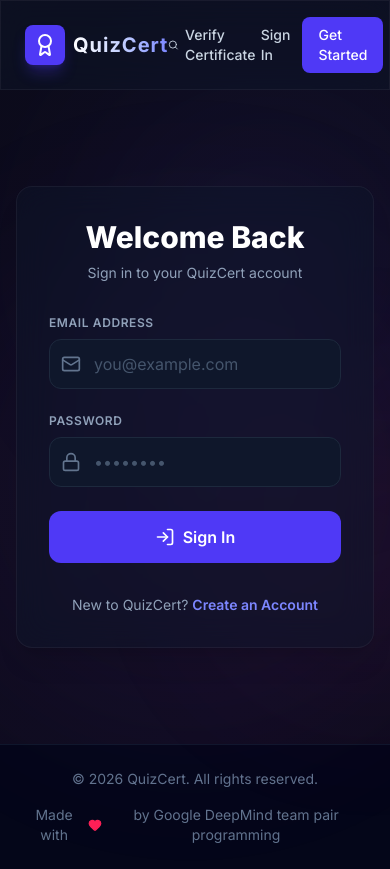
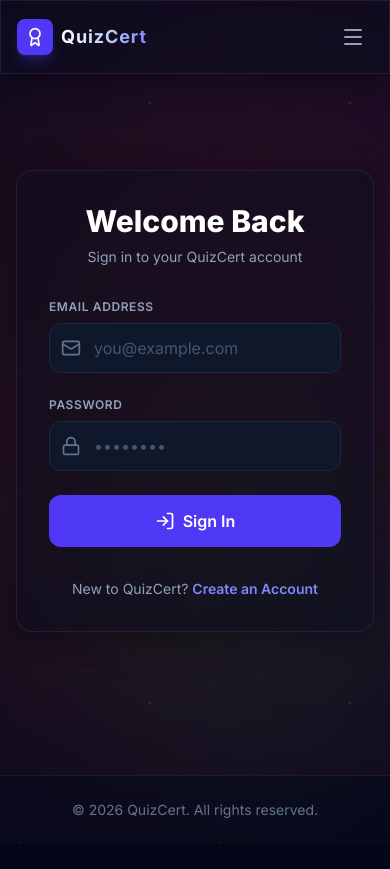
Before and after one commit to Aswanth611/Quiz-platform, a React (Vite) app in the folder frontend/: page /login in a window 390 px wide. After the commit the page ends 844 px from the top, so only its background shows below. Built offline with nearby package versions, Linux system fonts and the light colour scheme.

Commit message:
fixed some errors

```diff
--- a/frontend/src/components/Footer.jsx
+++ b/frontend/src/components/Footer.jsx
@@ -1,5 +1,4 @@
 import React from 'react';
-import { Heart } from 'lucide-react';
 
 export default function Footer() {
   return (
@@ -8,9 +7,6 @@ export default function Footer() {
         <div>
           &copy; {new Date().getFullYear()} QuizCert. All rights reserved.
         </div>
-        <div className="flex items-center gap-1">
-          Made with <Heart className="w-4 h-4 text-rose-500 fill-rose-500" /> by Google DeepMind team pair programming
-        </div>
       </div>
     </footer>
   );
--- a/frontend/src/components/Navbar.jsx
+++ b/frontend/src/components/Navbar.jsx
@@ -1,35 +1,37 @@
-import React from 'react';
+import React, { useState } from 'react';
 import { Link, useNavigate, useLocation } from 'react-router-dom';
 import { useAuth } from '../App';
-import { Award, LayoutDashboard, LogOut, ShieldAlert, CheckSquare, Search } from 'lucide-react';
+import { Award, LayoutDashboard, LogOut, ShieldAlert, Search, Menu, X } from 'lucide-react';
 
 export default function Navbar() {
   const { user, logout } = useAuth();
   const navigate = useNavigate();
   const location = useLocation();
+  const [isOpen, setIsOpen] = useState(false);
 
   const handleLogout = () => {
     logout();
+    setIsOpen(false);
     navigate('/');
   };
 
   const isActive = (path) => location.pathname === path;
 
   return (
-    <nav className="sticky top-0 z-50 glass-panel border-b border-slate-800 px-6 py-4">
+    <nav className="sticky top-0 z-50 glass-panel border-b border-slate-800 px-4 md:px-6 py-4">
       <div className="max-w-7xl mx-auto flex items-center justify-between">
         {/* Logo */}
-        <Link to="/" className="flex items-center gap-2 group">
+        <Link to="/" className="flex items-center gap-2 group" onClick={() => setIsOpen(false)}>
           <div className="bg-indigo-600 p-2 rounded-lg group-hover:bg-indigo-500 transition-colors shadow-lg shadow-indigo-600/30">
-            <Award className="w-6 h-6 text-white" />
+            <Award className="w-5 h-5 text-white" />
           </div>
-          <span className="font-bold text-xl tracking-wider bg-gradient-to-r from-white via-indigo-200 to-indigo-400 bg-clip-text text-transparent">
+          <span className="font-bold text-lg md:text-xl tracking-wider bg-gradient-to-r from-white via-indigo-200 to-indigo-400 bg-clip-text text-transparent">
             QuizCert
           </span>
         </Link>
 
-        {/* Navigation links */}
-        <div className="flex items-center gap-6">
+        {/* Desktop Navigation Links */}
+        <div className="hidden md:flex items-center gap-6">
           <Link
             to="/verify-certificate"
             className={`flex items-center gap-1.5 text-sm font-medium transition-colors hover:text-indigo-400 ${
@@ -67,16 +69,16 @@ export default function Navbar() {
           )}
         </div>
 
-        {/* User Actions */}
-        <div className="flex items-center gap-4">
+        {/* Desktop User Actions */}
+        <div className="hidden md:flex items-center gap-4">
           {user ? (
             <div className="flex items-center gap-4">
-              <span className="text-sm text-slate-400 hidden md:inline">
+              <span className="text-sm text-slate-400">
                 Welcome, <strong className="text-slate-200 font-semibold">{user.name}</strong>
               </span>
               <button
                 onClick={handleLogout}
-                className="flex items-center gap-1.5 px-4 py-2 rounded-lg bg-slate-900 border border-slate-800 text-sm font-medium text-slate-300 hover:bg-slate-800 hover:text-white transition-all"
+                className="flex items-center gap-1.5 px-4 py-2 rounded-lg bg-slate-900 border border-slate-800 text-sm font-medium text-slate-300 hover:bg-slate-800 hover:text-white transition-all cursor-pointer"
               >
                 <LogOut className="w-4 h-4" />
                 Logout
@@ -99,7 +101,97 @@ export default function Navbar() {
             </div>
           )}
         </div>
+
+        {/* Mobile Toggle Button */}
+        <div className="flex md:hidden">
+          <button
+            onClick={() => setIsOpen(!isOpen)}
+            className="p-2 text-slate-400 hover:text-white focus:outline-none cursor-pointer"
+          >
+            {isOpen ? <X className="w-6 h-6" /> : <Menu className="w-6 h-6" />}
+          </button>
+        </div>
       </div>
+
+      {/* Mobile Menu Dropdown */}
+      {isOpen && (
+        <div className="md:hidden mt-4 pt-4 border-t border-slate-850 space-y-4 animate-fade-in">
+          <div className="flex flex-col gap-3">
+            <Link
+              to="/verify-certificate"
+              onClick={() => setIsOpen(false)}
+              className={`flex items-center gap-2 p-2.5 rounded-lg hover:bg-slate-900 transition-colors text-sm font-medium ${
+                isActive('/verify-certificate') ? 'text-indigo-400 bg-slate-900/50' : 'text-slate-300'
+              }`}
+            >
+              <Search className="w-4 h-4" />
+              Verify Certificate
+            </Link>
+
+            {user && (
+              <>
+                <Link
+                  to="/dashboard"
+                  onClick={() => setIsOpen(false)}
+                  className={`flex items-center gap-2 p-2.5 rounded-lg hover:bg-slate-900 transition-colors text-sm font-medium ${
+                    isActive('/dashboard') ? 'text-indigo-400 bg-slate-900/50' : 'text-slate-300'
+                  }`}
+                >
+                  <LayoutDashboard className="w-4 h-4" />
+                  Dashboard
+                </Link>
+
+                {user.role === 'admin' && (
+                  <Link
+                    to="/admin"
+                    onClick={() => setIsOpen(false)}
+                    className={`flex items-center gap-2 p-2.5 rounded-lg hover:bg-slate-900 transition-colors text-sm font-medium ${
+                      isActive('/admin') ? 'text-purple-400 bg-slate-900/50' : 'text-purple-300'
+                    }`}
+                  >
+                    <ShieldAlert className="w-4 h-4" />
+                    Admin Panel
+                  </Link>
+                )}
+              </>
+            )}
+          </div>
+
+          <div className="pt-4 border-t border-slate-850">
+            {user ? (
+              <div className="flex flex-col gap-3">
+                <span className="text-sm text-slate-400 px-2">
+                  Welcome, <strong className="text-slate-200 font-semibold">{user.name}</strong>
+                </span>
+                <button
+                  onClick={handleLogout}
+                  className="flex items-center justify-center gap-1.5 w-full py-2.5 rounded-lg bg-slate-900 border border-slate-800 text-sm font-medium text-slate-300 hover:bg-slate-800 hover:text-white transition-all cursor-pointer"
+                >
+                  <LogOut className="w-4 h-4" />
+                  Logout
+                </button>
+              </div>
+            ) : (
+              <div className="flex flex-col gap-3">
+                <Link
+                  to="/login"
+                  onClick={() => setIsOpen(false)}
+                  className="text-center w-full py-2.5 rounded-lg bg-slate-900 border border-slate-800 text-sm font-medium text-slate-300 hover:bg-slate-850 hover:text-white transition-all"
+                >
+                  Sign In
+                </Link>
+                <Link
+                  to="/register"
+                  onClick={() => setIsOpen(false)}
+                  className="text-center w-full py-2.5 rounded-lg bg-indigo-600 text-sm font-medium text-white hover:bg-indigo-500 transition-all shadow-md"
+                >
+                  Get Started
+                </Link>
+              </div>
+            )}
+          </div>
+        </div>
+      )}
     </nav>
   );
 }
--- a/frontend/src/index.css
+++ b/frontend/src/index.css
@@ -9,12 +9,29 @@
 
 /* Custom premium design classes */
 
-/* Glassmorphism panel */
+/* Glassmorphism panel with active border shimmers */
 .glass-panel {
-  background: rgba(15, 23, 42, 0.45);
+  background: rgba(10, 15, 30, 0.45);
   backdrop-filter: blur(16px);
   -webkit-backdrop-filter: blur(16px);
   border: 1px solid rgba(255, 255, 255, 0.05);
+  transition: border-color 0.3s, box-shadow 0.3s, transform 0.3s;
+  animation: border-glow-pulse 12s infinite alternate ease-in-out;
+}
+
+@keyframes border-glow-pulse {
+  0% {
+    border-color: rgba(99, 102, 241, 0.08);
+    box-shadow: 0 4px 30px rgba(0, 0, 0, 0.4);
+  }
+  50% {
+    border-color: rgba(168, 85, 247, 0.16);
+    box-shadow: 0 4px 30px rgba(0, 0, 0, 0.4), 0 0 15px rgba(168, 85, 247, 0.03);
+  }
+  100% {
+    border-color: rgba(236, 72, 153, 0.08);
+    box-shadow: 0 4px 30px rgba(0, 0, 0, 0.4);
+  }
 }
 
 .glass-panel-hover {
@@ -22,17 +39,72 @@
 }
 
 .glass-panel-hover:hover {
-  background: rgba(15, 23, 42, 0.6);
-  border-color: rgba(99, 102, 241, 0.25);
-  box-shadow: 0 10px 30px -10px rgba(99, 102, 241, 0.2);
+  background: rgba(10, 15, 30, 0.6);
+  border-color: rgba(99, 102, 241, 0.3);
+  box-shadow: 0 10px 30px -10px rgba(99, 102, 241, 0.25);
   transform: translateY(-2px);
+  animation-play-state: paused;
 }
 
-/* Animated gradient background */
+/* Animated gradient background with floating grid & stars */
 .gradient-bg {
-  background: linear-gradient(-45deg, #09090b, #0f0c20, #0a0b16, #09090b);
+  background: linear-gradient(-45deg, #050508, #0c081e, #070815, #050508);
   background-size: 400% 400%;
-  animation: gradient 15s ease infinite;
+  animation: gradient 20s ease infinite;
+}
+
+/* Dynamic moving background grid */
+.gradient-bg::before {
+  content: "";
+  position: absolute;
+  inset: 0;
+  background-image:
+    linear-gradient(rgba(99, 102, 241, 0.04) 1px, transparent 1px),
+    linear-gradient(90deg, rgba(99, 102, 241, 0.04) 1px, transparent 1px);
+  background-size: 60px 60px;
+  background-position: center;
+  mask-image: radial-gradient(circle at center, black 40%, transparent 90%);
+  -webkit-mask-image: radial-gradient(circle at center, black 40%, transparent 90%);
+  animation: grid-drift 60s linear infinite;
+  pointer-events: none;
+  z-index: 1;
+}
+
+@keyframes grid-drift {
+  0% {
+    background-position: 0px 0px;
+  }
+  100% {
+    background-position: 60px 120px;
+  }
+}
+
+/* Floating particle space dust */
+.gradient-bg::after {
+  content: "";
+  position: absolute;
+  inset: 0;
+  pointer-events: none;
+  background-image:
+    radial-gradient(1px 1px at 20px 30px, #ffffff, rgba(0,0,0,0)),
+    radial-gradient(1px 1px at 40px 70px, #ffffff, rgba(0,0,0,0)),
+    radial-gradient(1.5px 1.5px at 50px 160px, rgba(255,255,255,0.7), rgba(0,0,0,0)),
+    radial-gradient(1px 1px at 80px 120px, #ffffff, rgba(0,0,0,0)),
+    radial-gradient(1.5px 1.5px at 110px 210px, rgba(255,255,255,0.5), rgba(0,0,0,0)),
+    radial-gradient(2px 2px at 150px 90px, #ffffff, rgba(0,0,0,0));
+  background-size: 200px 200px;
+  opacity: 0.15;
+  animation: stars-drift 85s linear infinite;
+  z-index: 1;
+}
+
+@keyframes stars-drift {
+  0% {
+    background-position: 0px 0px;
+  }
+  100% {
+    background-position: 0px 200px;
+  }
 }
 
 @keyframes gradient {
@@ -86,54 +158,65 @@
   z-index: 9999;
 }
 
-/* Floating neon glow orbs */
+/* Morphing floating neon glow orbs with hue cycling */
 .orb {
   position: absolute;
   border-radius: 50%;
-  filter: blur(100px);
-  opacity: 0.12;
+  filter: blur(120px);
+  opacity: 0.15;
   z-index: 0;
   pointer-events: none;
-  animation: floating 25s infinite alternate ease-in-out;
+  animation: morphing-float 25s infinite alternate ease-in-out;
 }
 
 .orb-1 {
-  width: 400px;
-  height: 400px;
-  background: radial-gradient(circle, #6366f1 0%, transparent 80%);
-  top: 10%;
-  left: 5%;
-  animation-duration: 20s;
+  width: 450px;
+  height: 450px;
+  background: radial-gradient(circle, #6366f1 0%, #4f46e5 40%, transparent 80%);
+  top: 5%;
+  left: 3%;
+  animation-duration: 22s;
 }
 
 .orb-2 {
-  width: 500px;
-  height: 500px;
-  background: radial-gradient(circle, #a855f7 0%, transparent 80%);
-  bottom: 10%;
-  right: 5%;
+  width: 550px;
+  height: 550px;
+  background: radial-gradient(circle, #a855f7 0%, #7c3aed 40%, transparent 80%);
+  bottom: 5%;
+  right: 3%;
   animation-duration: 28s;
-  animation-delay: -5s;
+  animation-delay: -6s;
 }
 
 .orb-3 {
-  width: 300px;
-  height: 300px;
-  background: radial-gradient(circle, #ec4899 0%, transparent 80%);
-  top: 50%;
-  left: 40%;
-  animation-duration: 25s;
-  animation-delay: -10s;
+  width: 350px;
+  height: 350px;
+  background: radial-gradient(circle, #ec4899 0%, #db2777 40%, transparent 80%);
+  top: 45%;
+  left: 35%;
+  animation-duration: 26s;
+  animation-delay: -12s;
 }
 
-@keyframes floating {
+@keyframes morphing-float {
   0% {
-    transform: translate(0, 0) scale(1);
+    border-radius: 42% 58% 70% 30% / 45% 45% 55% 55%;
+    transform: translate(0, 0) scale(1) rotate(0deg);
+    filter: blur(120px) hue-rotate(0deg);
   }
-  50% {
-    transform: translate(80px, -60px) scale(1.1);
+  33% {
+    border-radius: 70% 30% 52% 48% / 60% 40% 60% 40%;
+    transform: translate(60px, -70px) scale(1.1) rotate(120deg);
+    filter: blur(130px) hue-rotate(90deg);
+  }
+  66% {
+    border-radius: 50% 50% 30% 70% / 50% 60% 40% 50%;
+    transform: translate(-50px, 50px) scale(0.95) rotate(240deg);
+    filter: blur(110px) hue-rotate(180deg);
   }
   100% {
-    transform: translate(-40px, 80px) scale(0.9);
+    border-radius: 42% 58% 70% 30% / 45% 45% 55% 55%;
+    transform: translate(0, 0) scale(1) rotate(360deg);
+    filter: blur(120px) hue-rotate(360deg);
   }
 }
```
